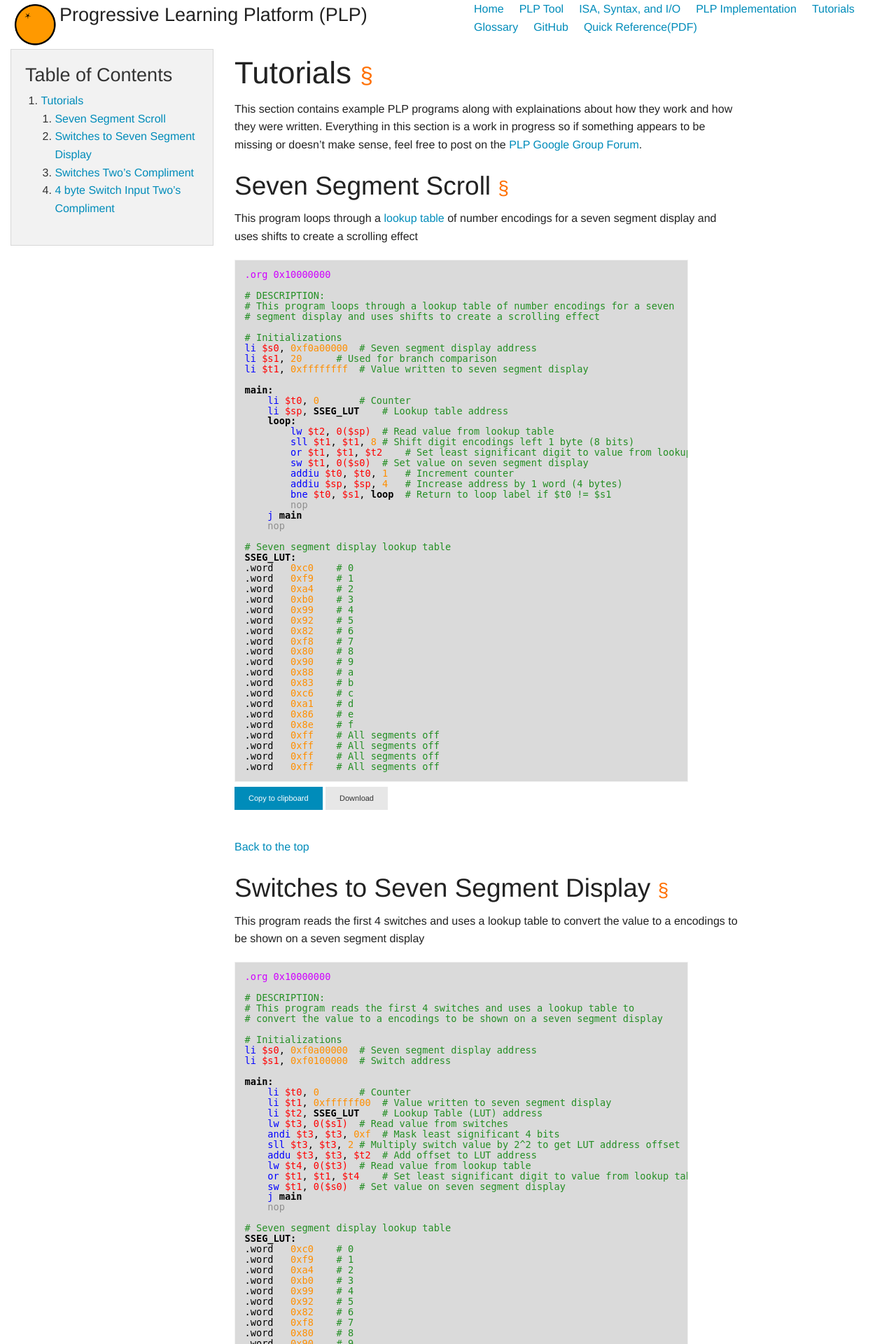
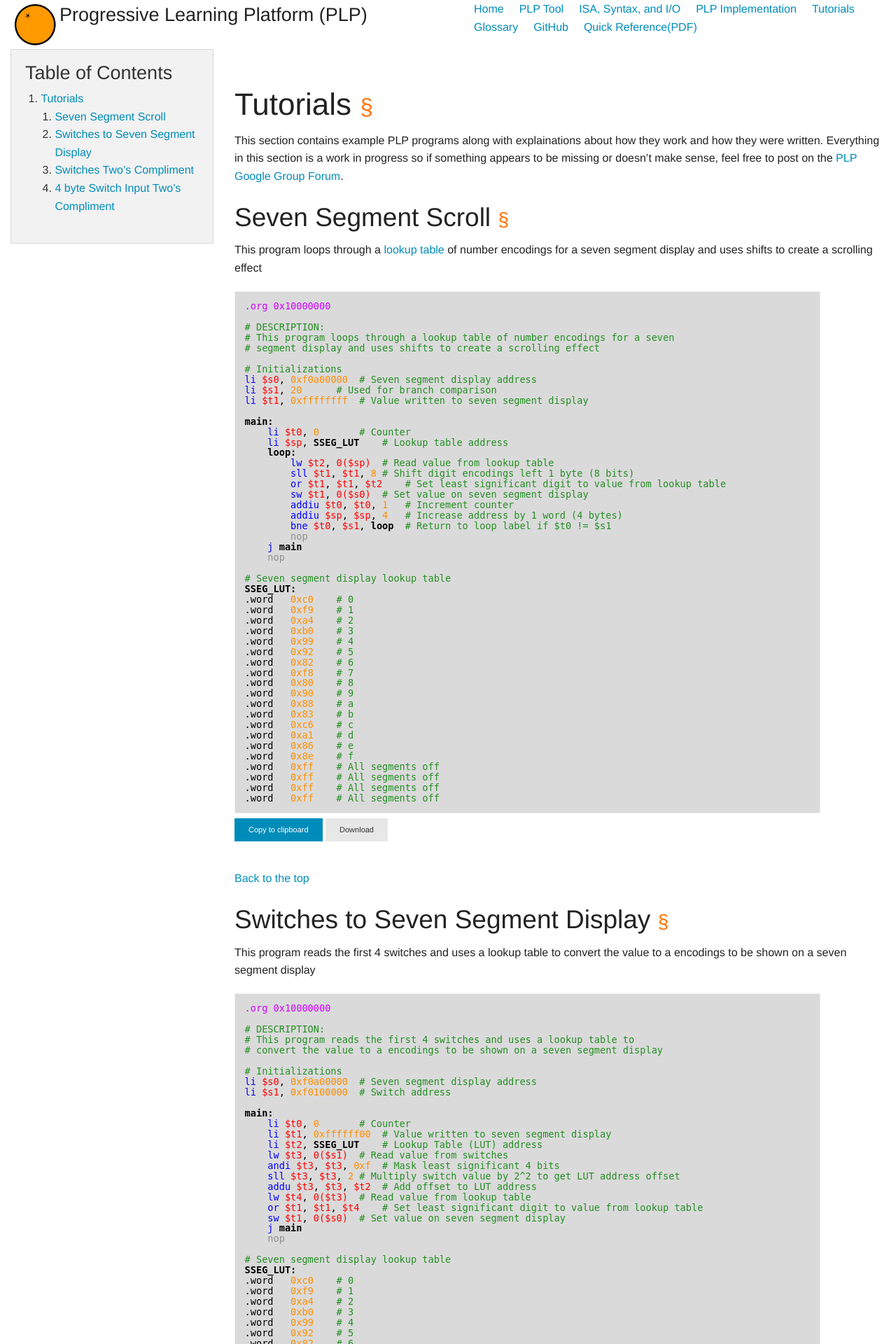
Before and after one commit to Progressive-Learning-Platform/progressive-learning-platform.github.io, a Jekyll site: the page built from tutorials.md, in a window 1280 px wide. Shown: the top 1920 px of the page at 70% size. Built offline with Jekyll 4.4.1, drawn with Linux system fonts in a browser that asks for light colours; comment, search, counter and statistics services are not loaded; some of the changed text lies outside the part shown.

Commit message:
Corrected overlap of Tutorials page title and navigation bar

```diff
--- a/tutorials.md
+++ b/tutorials.md
@@ -2,23 +2,17 @@
 title: Tutorials
 layout: main
 ---
-<head>
-    <title>{{ page.title }}</title>
-    <meta charset="utf-8" />
-    <meta name="viewport" content="width=device-width, initial-scale=1.0" />
-    <script src="{{site.baseurl}}/js/vendor/modernizr.js"></script>
-</head>
 
-<div class="hide-for-small-only">
+<div class="show-for-medium-up" style="display: none">
     <div class="medium-3 columns">
 	<div class="panel">
 
 
 <!-- NOTE: the following block must not be indented or it isn't properly recognized as markdown -->
-<div markdown="1">
 
 <h3 class="noanchor"> Table of Contents </h3>
-{:.no_toc}
+
+<div markdown="1" class="toc">
 
 1. TOC
 {:toc}
@@ -31,18 +25,9 @@
     </div>
 </div>
 
-<div class="row">
-	<div class="small-12 medium-9 columns end">
-		<div markdown="1">
+<div class="medium-9 columns my-content" markdown="1">
+<div class="ancs" id="top"></div>
 
-<div style="display: none;"> <!-- this is just test code, it will not affect anything --!>
-    <ul class="toctest">
-        <li>Item</li>
-        <li>Item 2</li>
-    </ul>
-</div>
-
-<div class="tocplace"></div>
 
 # Tutorials #
 
```
